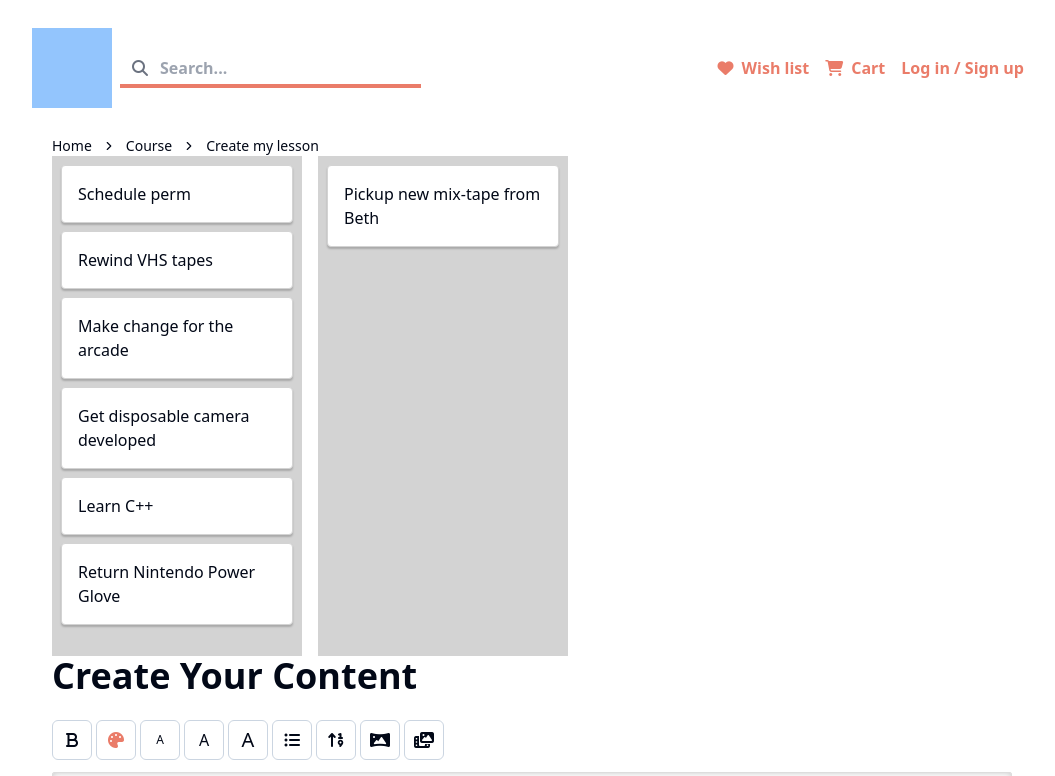
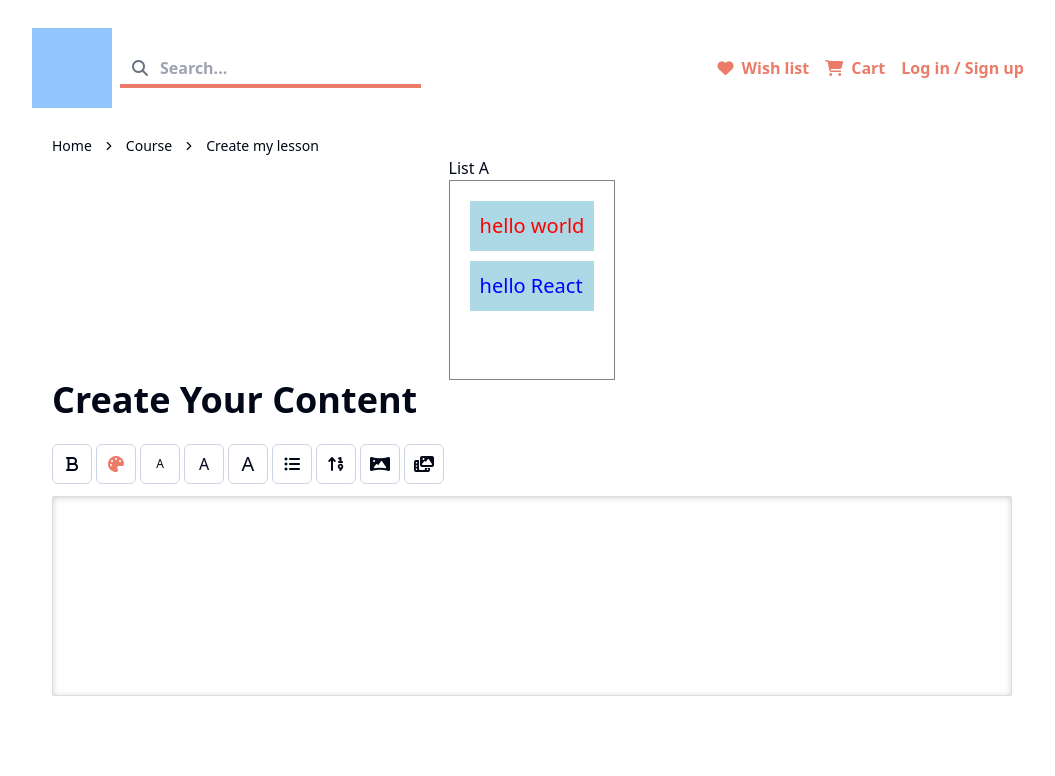
Before and after one commit to tommyle1310/tomlang-web, a React (Vite) app: page /course/lesson/update in a window 1280 px wide. Shown: the top 776 px of the page, without its empty margins (108-1163 px from the left). Built offline with nearby package versions, Linux system fonts and the light colour scheme.

Commit message:
drag and drop, but still text rather than block

```diff
--- a/package.json
+++ b/package.json
@@ -35,6 +35,8 @@
     "react-beautiful-dnd": "^13.1.1",
     "react-chartjs-2": "^5.2.0",
     "react-circular-progressbar": "^2.1.0",
+    "react-dnd": "^16.0.1",
+    "react-dnd-html5-backend": "^16.0.1",
     "react-dom": "^18.3.1",
     "react-markdown-editor-lite": "^1.3.4",
     "react-router-dom": "^6.26.1",
--- a/src/components/DraftJS/Editor.tsx
+++ b/src/components/DraftJS/Editor.tsx
@@ -1,59 +1,78 @@
 import React from 'react';
-import { Editor } from 'draft-js';
-import mediaBlockRenderer from './MediaBlockRenderer'; // Ensure correct path
-import useEditor from './useEditor'; // Ensure correct path
+import { Editor, EditorState, Modifier } from 'draft-js';
+import mediaBlockRenderer from './MediaBlockRenderer';
+import useEditor from './useEditor';
 import { customStyleMap } from '@/lib/constants/draftConstants';
-import { Button } from '../ui/button';
-import { Tooltip, TooltipContent, TooltipProvider, TooltipTrigger } from '../ui/tooltip';
 import { Popover, PopoverContent, PopoverTrigger } from '../ui/popover';
 
 const MyEditor: React.FC = () => {
     const {
         editorState,
         setEditorState,
-        fileInputKey,
-        loading, // Access loading state
         onBoldClick,
         changeTextColor,
-        logPlainText,
-        logHTML,
         changeTextSize,
         toggleBlockType,
         addMedia,
+        fileInputKey,
         handleFileChange,
     } = useEditor();
 
+    const handleDrop = (event: React.DragEvent) => {
+        event.preventDefault();
+        try {
+            const itemData = event.dataTransfer.getData('application/json');
+            const item = JSON.parse(itemData) as { id: string }; // Adjust based on the actual data structure
+            console.log('Dropped item:', item);
+
+            // Handle item retrieval from somewhere if necessary
+            // For example, fetch the item from state or other sources
+            const content = '<div>Default Content</div>'; // Replace with actual item content fetching logic
+
+            // Insert the content into the editor
+            const contentState = editorState.getCurrentContent();
+            const selectionState = editorState.getSelection();
+            const newContentState = Modifier.insertText(contentState, selectionState, content);
+
+            const newEditorState = EditorState.push(editorState, newContentState, 'insert-characters');
+            setEditorState(newEditorState);
+        } catch (error) {
+            console.error('Error parsing dropped data:', error);
+        }
+    };
+
     return (
-        <div className="custom-editor relative">
-            {/* Loading Spinner */}
-            {loading && (
-                <div className="absolute inset-0 bg-white bg-opacity-75 flex items-center justify-center z-10">
-                    <div className="spinner-border animate-spin inline-block w-8 h-8 border-4 rounded-full text-primary"></div>
-                </div>
-            )}
-
+        <div
+            className="custom-editor relative"
+            onDrop={handleDrop}
+            onDragOver={(event) => event.preventDefault()}
+        >
             {/* Editor Controls */}
             <div className="custom-editor-btns">
-                <button className=' draft-btn ' onMouseDown={onBoldClick}><i className="fa-solid fa-bold"></i></button>
+                <button className='draft-btn' onMouseDown={onBoldClick}><i className="fa-solid fa-bold"></i></button>
+
                 <Popover>
                     <PopoverTrigger><i className="fa-solid fa-palette text-primary-500 draft-btn"></i></PopoverTrigger>
                     <PopoverContent>
                         <div className="flex flex-row z-20 bg-white">
-                            <button className='flex   w-10 h-10 rounded-md max-w-screen-sm  hover:duration-300 hover:bg-slate-100 border border-slate-300 justify-center items-center ' onMouseDown={changeTextColor('PRIMARY')}><div className='bg-primary-500 w-3 h-3 rounded-full'></div></button>
-                            <button className='flex   w-10 h-10 rounded-md max-w-screen-sm  hover:duration-300 hover:bg-slate-100 border border-slate-300 justify-center items-center ' onMouseDown={changeTextColor('WARNING')}><div className='bg-warning-500 w-3 h-3 rounded-full'></div></button>
-                            <button className='flex   w-10 h-10 rounded-md max-w-screen-sm  hover:duration-300 hover:bg-slate-100 border border-slate-300 justify-center items-center ' onMouseDown={changeTextColor('DANGER')}><div className='bg-danger-500 w-3 h-3 rounded-full'></div></button>
-                            <button className='flex   w-10 h-10 rounded-md max-w-screen-sm  hover:duration-300 hover:bg-slate-100 border border-slate-300 justify-center items-center ' onMouseDown={changeTextColor('INFO')}><div className='bg-info-500 w-3 h-3 rounded-full'></div></button>
-                            <button className='flex   w-10 h-10 rounded-md max-w-screen-sm  hover:duration-300 hover:bg-slate-100 border border-slate-300 justify-center items-center ' onMouseDown={changeTextColor('SUCCESS')}><div className='bg-success-500 w-3 h-3 rounded-full'></div></button>
+                            <button className='flex w-10 h-10 rounded-md hover:bg-slate-100 border border-slate-300 justify-center items-center' onMouseDown={changeTextColor('PRIMARY')}>
+                                <div className='bg-primary-500 w-3 h-3 rounded-full'></div>
+                            </button>
+                            <button className='flex w-10 h-10 rounded-md hover:bg-slate-100 border border-slate-300 justify-center items-center' onMouseDown={changeTextColor('WARNING')}>
+                                <div className='bg-warning-500 w-3 h-3 rounded-full'></div>
+                            </button>
+                            {/* Add other color buttons similarly */}
                         </div>
                     </PopoverContent>
                 </Popover>
 
-                <button className='text-xs draft-btn ' onMouseDown={changeTextSize('SMALL')}>A</button>
-                <button className='text-md draft-btn ' onMouseDown={changeTextSize('MEDIUM')}>A</button>
-                <button className='text-xl draft-btn ' onMouseDown={changeTextSize('LARGE')}>A</button>
+                <button className='text-xs draft-btn' onMouseDown={changeTextSize('SMALL')}>A</button>
+                <button className='text-md draft-btn' onMouseDown={changeTextSize('MEDIUM')}>A</button>
+                <button className='text-xl draft-btn' onMouseDown={changeTextSize('LARGE')}>A</button>
                 <button className='draft-btn' onMouseDown={toggleBlockType('unordered-list-item')}><i className="fa-solid fa-list-ul"></i></button>
                 <button className='draft-btn' onMouseDown={toggleBlockType('ordered-list-item')}><i className="fa-solid fa-arrow-up-1-9"></i></button>
                 <button className='draft-btn' onMouseDown={addMedia}><i className="fa-solid fa-panorama"></i></button>
+
                 <input
                     key={fileInputKey}
                     type="file"
@@ -74,8 +93,6 @@ const MyEditor: React.FC = () => {
                 customStyleMap={customStyleMap}
                 blockRendererFn={mediaBlockRenderer}
             />
-
-            <Button className='bg-red-300 w-32' onMouseDown={logHTML}>Log HTML</Button>
         </div>
     );
 };
--- a/src/components/DragAndDrop/test.tsx
+++ b/src/components/DragAndDrop/test.tsx
@@ -1,157 +1,47 @@
-import React, { useState } from "react";
-import { DragDropContext, Draggable, Droppable } from "react-beautiful-dnd";
+import React, { useState } from 'react';
 
-// Define item type and initial data
-type Item = string;
+interface Item {
+  id: string;
+  content: JSX.Element;
+}
 
-const initialTodoItems: Item[] = [
-  "Schedule perm",
-  "Rewind VHS tapes",
-  "Make change for the arcade",
-  "Get disposable camera developed",
-  "Learn C++",
-  "Return Nintendo Power Glove",
+const initialListA: Item[] = [
+  {
+    id: `${Math.random() * Math.random()}`,
+    content: <div style={{ color: 'red', fontSize: 20 }}>hello world</div>,
+  },
+  {
+    id: `${Math.random() + 1 * Math.random()}`,
+    content: <div style={{ color: 'blue', fontSize: 20 }}>hello React</div>,
+  },
 ];
 
-const initialDoneItems: Item[] = ["Pickup new mix-tape from Beth"];
+const DragAndDropExample = ({ onDropToEditor }: { onDropToEditor: (item: Item) => void }) => {
+  const [listA] = useState(initialListA);
 
-export function DragAndDrop() {
-  const [todoItems, setTodoItems] = useState<Item[]>(initialTodoItems);
-  const [doneItems, setDoneItems] = useState<Item[]>(initialDoneItems);
-
-  const handleOnDragEnd = (result: any) => {
-    const { source, destination, draggableId } = result;
-
-    if (!destination) return; // Dropped outside the list
-
-    // Define lists based on source and destination
-    const sourceList = source.droppableId === "todo" ? todoItems : doneItems;
-    const destinationList =
-      destination.droppableId === "todo" ? todoItems : doneItems;
-
-    if (source.droppableId === destination.droppableId) {
-      // Moving within the same list
-      const updatedList = Array.from(sourceList);
-      const [movedItem] = updatedList.splice(source.index, 1);
-      updatedList.splice(destination.index, 0, movedItem);
-
-      if (source.droppableId === "todo") {
-        setTodoItems(updatedList);
-      } else {
-        setDoneItems(updatedList);
-      }
-    } else {
-      // Moving between lists
-      const sourceUpdatedList = Array.from(sourceList);
-      const [movedItem] = sourceUpdatedList.splice(source.index, 1);
-
-      const destinationUpdatedList = Array.from(destinationList);
-      destinationUpdatedList.splice(destination.index, 0, movedItem);
-
-      if (source.droppableId === "todo") {
-        setTodoItems(sourceUpdatedList);
-        setDoneItems(destinationUpdatedList);
-      } else {
-        setTodoItems(destinationUpdatedList);
-        setDoneItems(sourceUpdatedList);
-      }
-    }
+  const handleDragStart = (event: React.DragEvent, item: Item) => {
+    event.dataTransfer.setData('application/json', JSON.stringify({ id: item.id }));
   };
 
   return (
-    <DragDropContext onDragEnd={handleOnDragEnd}>
-      <div className="kanban-board" style={{ display: "flex", gap: "16px" }}>
-        <Droppable droppableId="todo">
-          {(provided) => (
-            <ul
-              ref={provided.innerRef}
-              {...provided.droppableProps}
-              className="todo-list"
-              style={{
-                padding: 8,
-                width: 250,
-                minHeight: 500,
-                border: "1px solid lightgrey",
-                backgroundColor: "lightgrey",
-                listStyleType: "none",
-                margin: 0,
-              }}
+    <div style={{ display: 'flex', justifyContent: 'space-around' }}>
+      <div>
+        <h2>List A</h2>
+        <div style={{ padding: 20, border: '1px solid gray', minHeight: 200 }}>
+          {listA.map((item) => (
+            <div
+              key={item.id}
+              draggable
+              onDragStart={(event) => handleDragStart(event, item)}
+              style={{ padding: 10, marginBottom: 10, backgroundColor: 'lightblue' }}
             >
-              {todoItems.map((item, index) => (
-                <Draggable key={item} draggableId={item} index={index}>
-                  {(provided) => (
-                    <li
-                      ref={provided.innerRef}
-                      {...provided.draggableProps}
-                      {...provided.dragHandleProps}
-                      className="kanban-item"
-                      style={{
-                        ...provided.draggableProps.style,
-                        padding: 16,
-                        marginBottom: 8,
-                        backgroundColor: "white",
-                        border: "1px solid lightgrey",
-                        borderRadius: 4,
-                        boxShadow: "0 2px 2px rgba(0,0,0,0.2)",
-                        userSelect: "none", // Prevent text selection
-                        cursor: "grab", // Visual feedback for drag
-                      }}
-                    >
-                      {item}
-                    </li>
-                  )}
-                </Draggable>
-              ))}
-              {provided.placeholder}
-            </ul>
-          )}
-        </Droppable>
-        <Droppable droppableId="done">
-          {(provided) => (
-            <ul
-              ref={provided.innerRef}
-              {...provided.droppableProps}
-              className="done-list"
-              style={{
-                padding: 8,
-                width: 250,
-                minHeight: 500,
-                border: "1px solid lightgrey",
-                backgroundColor: "lightgrey",
-                listStyleType: "none",
-                margin: 0,
-              }}
-            >
-              {doneItems.map((item, index) => (
-                <Draggable key={item} draggableId={item} index={index}>
-                  {(provided) => (
-                    <li
-                      ref={provided.innerRef}
-                      {...provided.draggableProps}
-                      {...provided.dragHandleProps}
-                      className="kanban-item"
-                      style={{
-                        ...provided.draggableProps.style,
-                        padding: 16,
-                        marginBottom: 8,
-                        backgroundColor: "white",
-                        border: "1px solid lightgrey",
-                        borderRadius: 4,
-                        boxShadow: "0 2px 2px rgba(0,0,0,0.2)",
-                        userSelect: "none", // Prevent text selection
-                        cursor: "grab", // Visual feedback for drag
-                      }}
-                    >
-                      {item}
-                    </li>
-                  )}
-                </Draggable>
-              ))}
-              {provided.placeholder}
-            </ul>
-          )}
-        </Droppable>
+              {item.content}
+            </div>
+          ))}
+        </div>
       </div>
-    </DragDropContext>
+    </div>
   );
-}
+};
+
+export default DragAndDropExample;
--- a/src/components/UpdateLesson.tsx
+++ b/src/components/UpdateLesson.tsx
@@ -1,5 +1,6 @@
-import { Link } from "react-router-dom";
-import MyEditor from "./DraftJS/Editor";
+import React from 'react';
+import { Link } from 'react-router-dom';
+import MyEditor from './DraftJS/Editor';
 import {
   Breadcrumb,
   BreadcrumbItem,
@@ -7,10 +8,21 @@ import {
   BreadcrumbList,
   BreadcrumbPage,
   BreadcrumbSeparator,
-} from "@/components/ui/breadcrumb";
-import { DragAndDrop } from "./DragAndDrop/test";
+} from '@/components/ui/breadcrumb';
+import DragAndDropExample from '../components/DragAndDrop/test';
+
+interface Item {
+  id: string;
+  content: JSX.Element;
+}
 
 const UpdateLesson = () => {
+  const handleDropToEditor = (item: Item) => {
+    // Logic to insert item content into the editor
+    console.log('Item dropped to editor:', item);
+    // Pass this content to your editor component or state handling logic
+  };
+
   return (
     <div className="container mx-auto">
       <Breadcrumb>
@@ -32,7 +44,7 @@ const UpdateLesson = () => {
           </BreadcrumbItem>
         </BreadcrumbList>
       </Breadcrumb>
-      <DragAndDrop />
+      <DragAndDropExample onDropToEditor={handleDropToEditor} />
       <h1 className="text-4xl font-bold mb-6">Create Your Content</h1>
       <MyEditor />
     </div>
```
Also changed, not shown: 1 other file (tests, documents, lock files or other folders).
